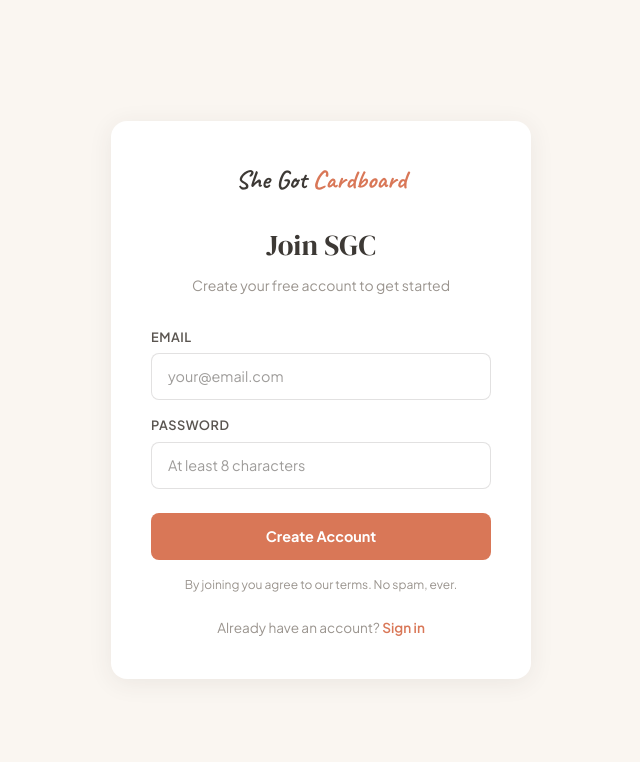
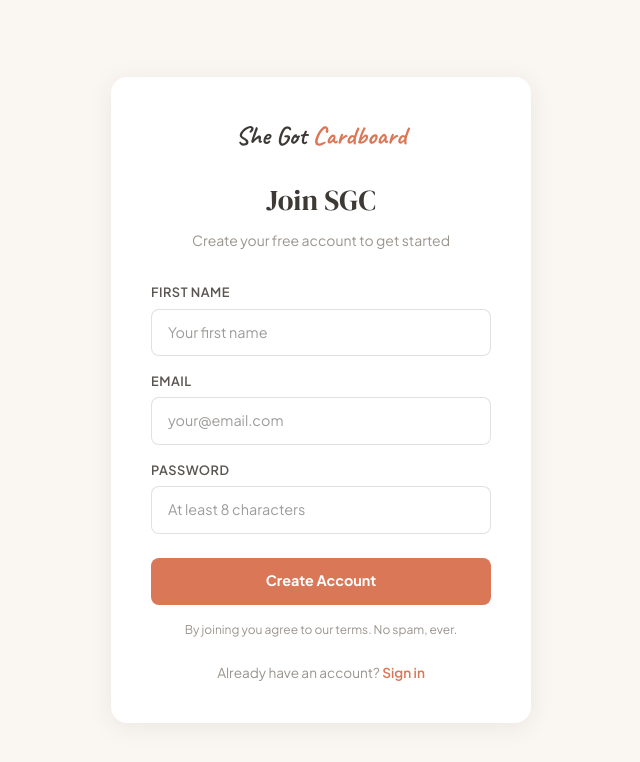
Before and after one commit to SheGotCardboard/sgc-app, a Next.js app: page /signup in a window 1280 px wide. Shown: the top 762 px of the page, without its empty margins (319-959 px from the left). Built offline with nearby package versions, Linux system fonts and the light colour scheme; no server answers.

Commit message:
feat: first name on signup and dynamic dashboard greeting

```diff
--- a/app/(members)/dashboard/page.tsx
+++ b/app/(members)/dashboard/page.tsx
@@ -17,6 +17,7 @@ export default async function DashboardPage() {
   };
 
   const tier = tierLabels[access.tier ?? "story"];
+  const firstName = user.user_metadata?.first_name ?? "collector";
 
   return (
     <>
@@ -280,7 +281,7 @@ export default async function DashboardPage() {
           <div className="dash-welcome">
             <p className="dash-welcome-eyebrow">Member Dashboard</p>
             <h1 className="dash-welcome-title">
-              Welcome back, <em>collector.</em>
+              Welcome back, <em>{firstName}.</em>
             </h1>
             <p className="dash-welcome-sub">
               You're signed in as {user.email}
--- a/app/(public)/signup/page.tsx
+++ b/app/(public)/signup/page.tsx
@@ -4,6 +4,7 @@ import { useState } from "react";
 import { createClient } from "@/lib/supabase/client";
 
 export default function SignupPage() {
+  const [firstName, setFirstName] = useState("");
   const [email, setEmail] = useState("");
   const [password, setPassword] = useState("");
   const [error, setError] = useState("");
@@ -19,7 +20,10 @@ export default function SignupPage() {
       email,
       password,
       options: {
-        emailRedirectTo: `${window.location.origin}/auth/callback`
+        emailRedirectTo: `${window.location.origin}/auth/callback` ,
+        data: {
+          first_name: firstName,
+        }
       }
     });
     if (error) {
@@ -76,6 +80,17 @@ export default function SignupPage() {
               {error && <div className="auth-error">{error}</div>}
               <form onSubmit={handleSignup}>
                 <div className="auth-field">
+                  <label className="auth-label">First Name</label>
+                  <input
+                    className="auth-input"
+                    type="text"
+                    value={firstName}
+                    onChange={e => setFirstName(e.target.value)}
+                    placeholder="Your first name"
+                    required
+                  />
+                </div>
+                <div className="auth-field">
                   <label className="auth-label">Email</label>
                   <input className="auth-input" type="email" value={email} onChange={e => setEmail(e.target.value)} placeholder="your@email.com" required />
                 </div>
```
